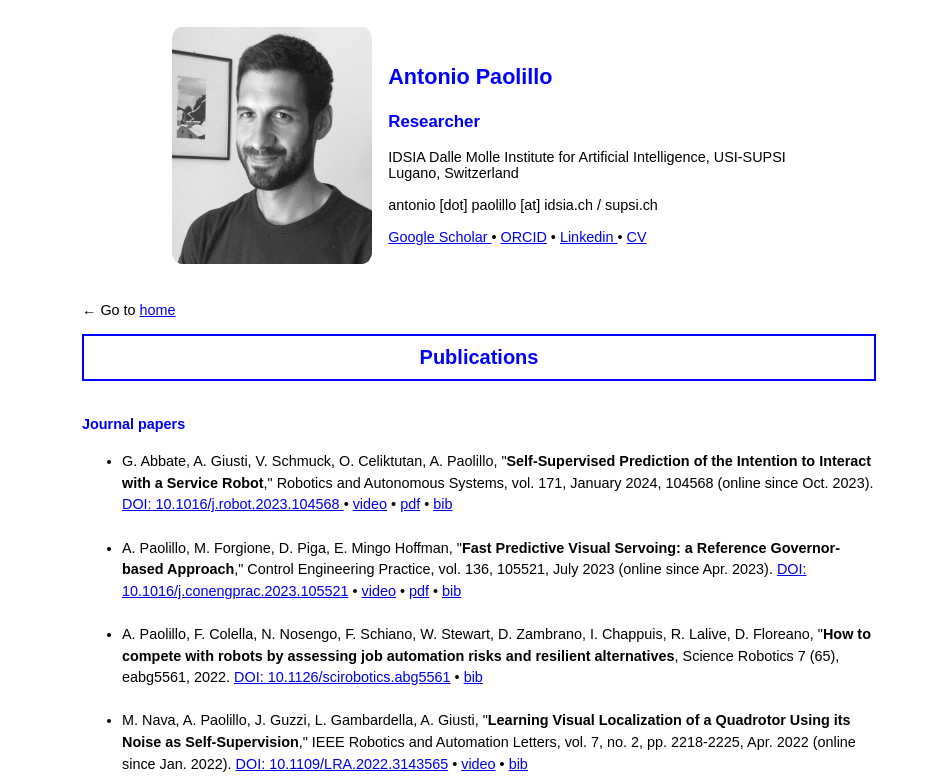
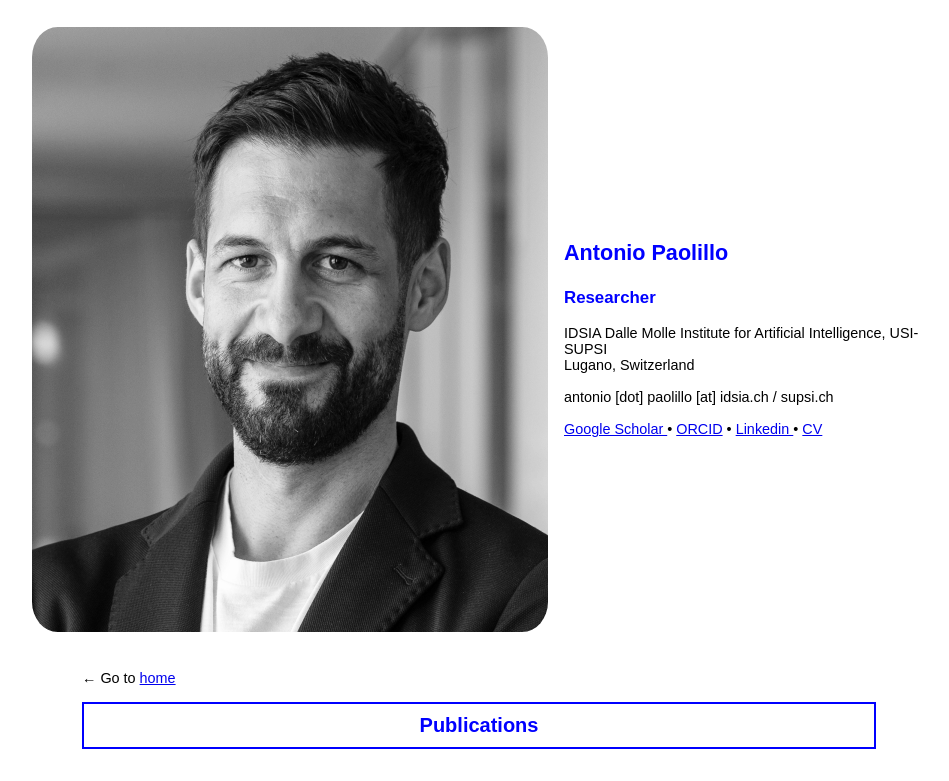
Before and after one commit to TotoPaolillo/totopaolillo.github.io, a plain HTML site: page publications.html in a window 1280 px wide. Shown: the top 781 px of the page, without its empty margins (161-1110 px from the left). Drawn offline with Linux system fonts and the light colour scheme.

Commit message:
Update publications.html

```diff
--- a/publications.html
+++ b/publications.html
@@ -39,7 +39,7 @@ body {
 <tbody>
 <tr>
 <td valign="middle">
-<img alt="antonio paolillo" src="antonio_paolillo.png" align="middle">
+<img alt="antonio paolillo" src="antonio_paolillo_researcher.png" align="middle">
 </td>
 
 <td> &nbsp;&nbsp; </td>
```
